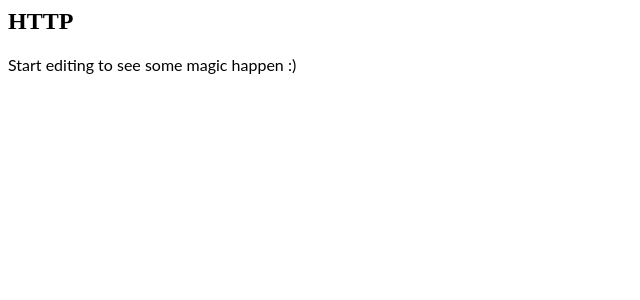
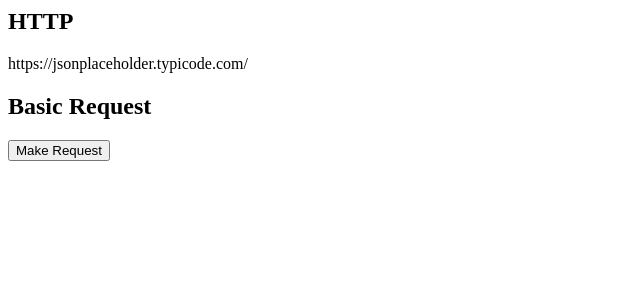
Before and after one commit to galicians/angular-asyncode, an Angular app: page / in a window 1280 px wide. Shown: the top 300 px of the page, without its empty margins (0-640 px from the left). Built offline with nearby package versions, Linux system fonts and the light colour scheme.

Commit message:
2 files modified

```diff
--- a/src/app/app.component.html
+++ b/src/app/app.component.html
@@ -1,4 +1,7 @@
 <h2>HTTP</h2>
-<p>
-  Start editing to see some magic happen :)
-</p>
+
+https://jsonplaceholder.typicode.com/
+
+<h2>Basic Request</h2>
+<button type="button" (click)="makeRequest()">Make Request</button> <div *ngIf="loading">loading...</div>
+<pre>{{data | json}}</pre>
--- a/src/app/app.component.ts
+++ b/src/app/app.component.ts
@@ -8,6 +8,23 @@
 })
 export class AppComponent  {
   name = 'Angular ' + VERSION.major;
+  loading: boolean;
+  data: object;
+  http: HttpClient;
 
-  constructor(private http: HttpClient) {}
+  constructor( http: HttpClient) {
+    // this.http = http;
+  }
+
+  makeRequest(): void {
+    this.loading = true;
+    this.http
+      .get('https://jsonplaceholder.typicode.com/posts/1')
+      .subscribe(data => {
+        this.data = data;
+        this.loading = false;
+      })
+
+  }
+
 }
```
